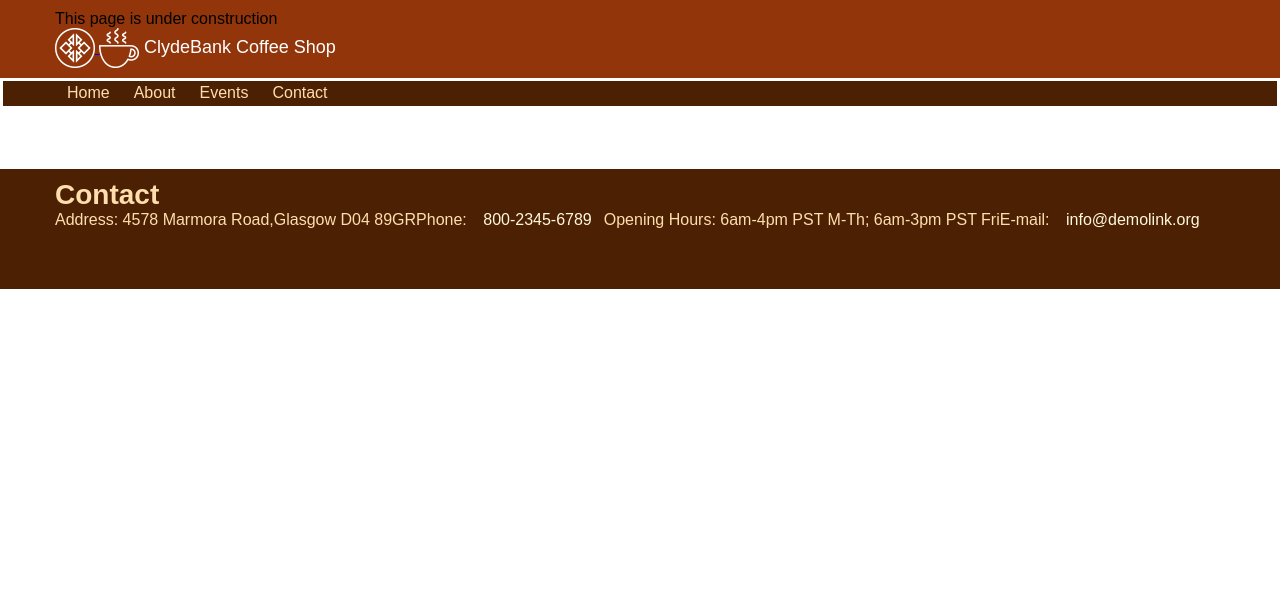
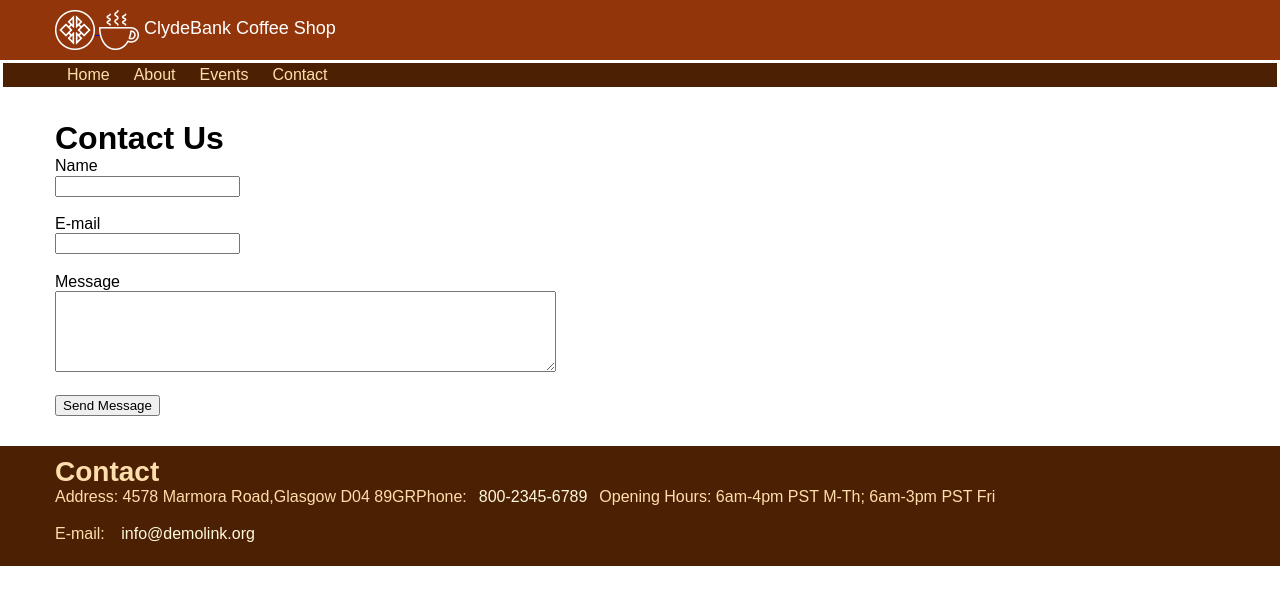
Before and after one commit to Geekhen8/ClydeBank-Coffee-Shop, a plain HTML site: page contact.html in a window 1280 px wide. Drawn offline with Linux system fonts and the light colour scheme.

Commit message:
Added contact boxes
took off the page under construction and added the boxes for contact. Also fixed the line problem in the footer.

```diff
--- a/contact.html
+++ b/contact.html
@@ -3,13 +3,12 @@
 <head>
     <meta charset="utf-8">
     <meta name="viewport" content="width=device-width, initial-scale=1, shrink-to-fit=no">
-    <title>Home</title>
+    <title>Contact</title>
     <link rel="stylesheet" type="text/css" href="css/style.css">
 </head>
 <body>
 <header>
     <div class="container">
-	<p>This page is under construction
         <div class="title-header">
             <div class="logo">
                 <a href="index.html">
@@ -33,7 +32,16 @@
 </nav>
 <main>
     <div class="container">
-
+        <h1>Contact Us</h1>
+        <form action="contact.html" method="post">
+            <label for="name">Name</label><br>
+            <input type="text" name="name" required><br><br>
+            <label for="E-mail">E-mail</label><br>
+            <input type="email" name="email" required><br><br>
+            <label for="Message">Message</label><br>
+            <textarea name="Message" rows="5" cols="60" maxlength="2000" required></textarea><br><br>
+            <input type="submit" name="submit" value="Send Message">
+        </form>
     </div>
 </main>
 <footer>
@@ -42,9 +50,10 @@
         <address>
             <ul>
                 <li>Address: 4578 Marmora Road,Glasgow D04 89GR</li>
-                <li>Phone:<a href="tel:#"> 800-2345-6789</a></li>
-                <li>Opening Hours: 6am-4pm PST M-Th; 6am-3pm PST Fri</li>
+                <li>Phone:<a href="tel:#">800-2345-6789</a></li>
+                <li>Opening Hours: 6am-4pm PST M-Th; 6am-3pm PST Fri</li><br><br>
                 <li>E-mail:<a href="mailto:#"> info@demolink.org</a></li>
+
             </ul>
         </address>
     </div>
```
